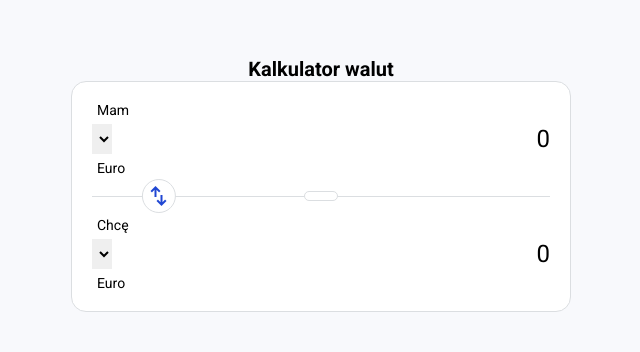
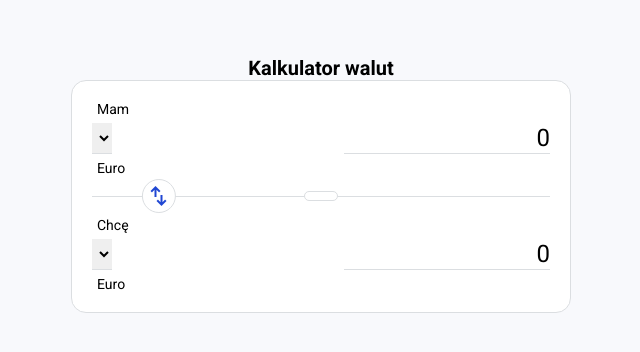
Before and after one commit to MobbySchiller/currency-converter, a website built with Vite: page index.html in a window 1280 px wide. Shown: the part 216-568 px from the top of the page, 319-959 px from the left. Built offline with nearby package versions, Linux system fonts and the light colour scheme; no server answers.

Commit message:
style: change inputs and selects styles

```diff
--- a/src/scss/styles.scss
+++ b/src/scss/styles.scss
@@ -58,14 +58,16 @@ body {
 .currency__selector {
     max-width: 50%;
     border: 0;
+    border-bottom: 1px solid $lines-color;
     font-size: 24px;
     font-weight: 700;
     font-family: 'Roboto', sans-serif;
 }
 
 .currency__input {
-    width: 50%;
+    width: 45%;
     border: 0;
+    border-bottom: 1px solid $lines-color;
     font-size: 24px;
     font-weight: 400;
     font-family: 'Roboto', sans-serif;
```
